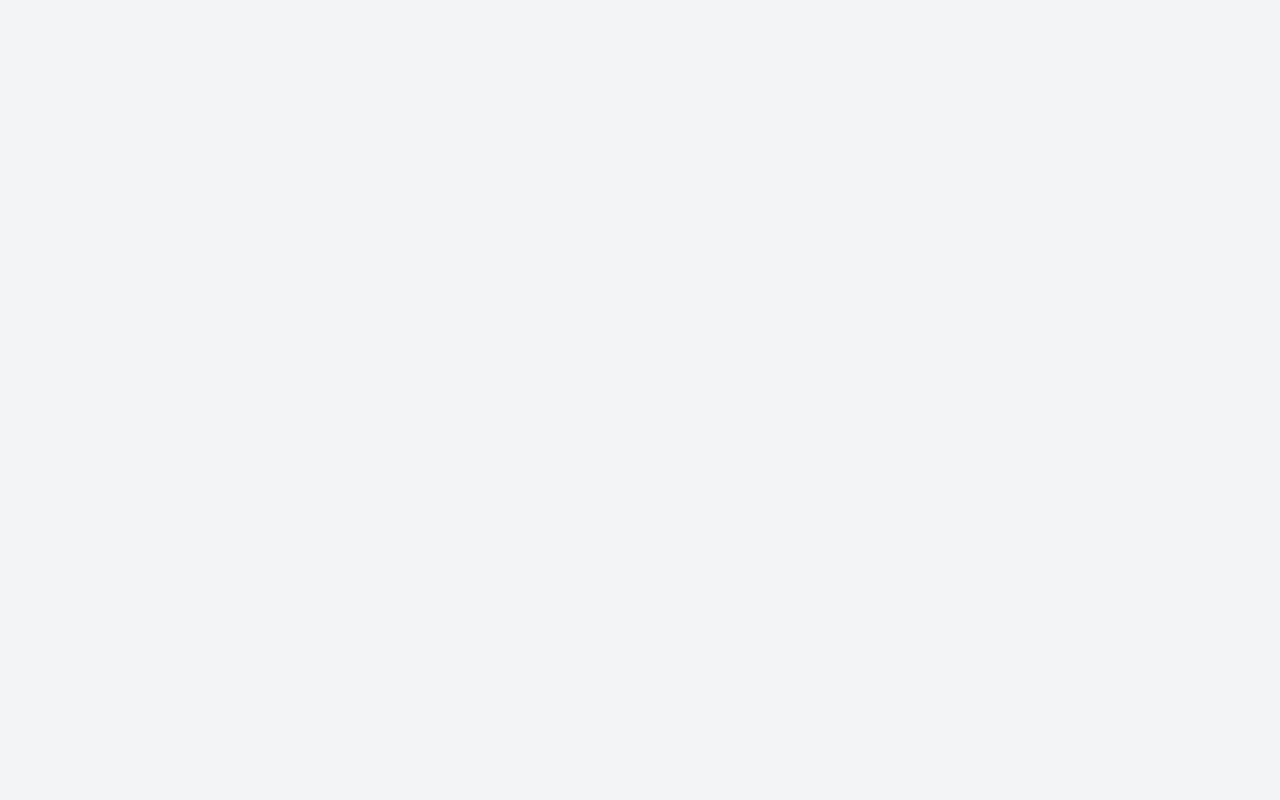
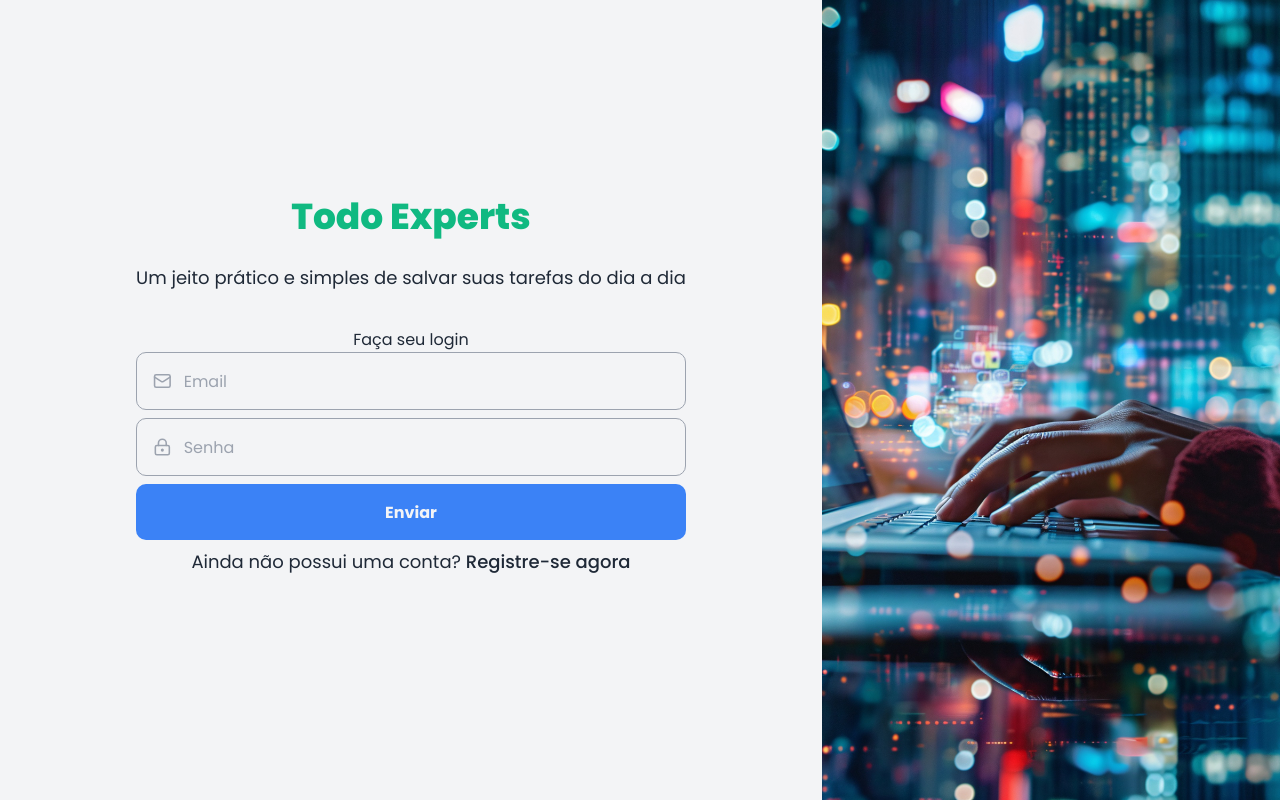
Before and after one commit to Ivan-Leonardi/app_todo_list_react, a React (Vite) app: page / in a window 1280 px wide. Before the commit this address had no page. Built offline with nearby package versions, Linux system fonts and the light colour scheme.

Commit message:
feat: add hook ContextApi and created hook auth.jsx

```diff
--- /dev/null
+++ b/src/hooks/auth.jsx
@@ -0,0 +1,69 @@
+import { createContext, useContext, useState, useEffect } from "react";
+import { api } from "../services/api";
+
+export const AuthContext = createContext({});
+
+function AuthContextProvider({ children }) {
+  const [data, setData] = useState({});
+
+  async function loginUser({ email, password }) {
+    try {
+      const response = await api.post("/sessions", { email, password });
+      const { user, token } = response.data;
+
+      localStorage.setItem("@todoexperts:user", JSON.stringify(user));
+      localStorage.setItem("@todoexoerts:token", token);
+
+      api.defaults.headers.common["Authorization"] = `Bearer ${token}`;
+
+      setData({ user, token });
+    } catch (error) {
+      if (error.response) {
+        alert(error.response.data.message);
+      } else {
+        alert("Não foi possível entrar");
+      }
+    }
+  }
+
+  function logout() {
+    localStorage.removeItem("@todoexperts:token");
+    localStorage.removeItem("@todoexperts:user");
+
+    setData({});
+  }
+
+  useEffect(() => {
+    const token = localStorage.getItem("@todoexperts:token");
+    const user = localStorage.getItem("@todoexperts:user");
+
+    if (token && user) {
+      api.defaults.headers.common["Authorization"] = `Bearer ${token}`;
+
+      setData({
+        token,
+        user: JSON.parse(user),
+      });
+    }
+  }, []);
+
+  return (
+    <AuthContext.Provider
+      value={{
+        loginUser,
+        logout,
+        user: data.user,
+      }}
+    >
+      {children}
+    </AuthContext.Provider>
+  );
+}
+
+function useAuth() {
+  const context = useContext(AuthContext);
+
+  return context;
+}
+
+export { AuthContextProvider, useAuth };
--- a/src/main.jsx
+++ b/src/main.jsx
@@ -1,6 +1,7 @@
 import { StrictMode } from "react";
 import { createRoot } from "react-dom/client";
 import { ThemeProvider } from "styled-components";
+import { AuthContextProvider } from "./hooks/auth";
 import GlobalStyles from "./styles/global";
 import theme from "./styles/theme";
 import { Routes } from "./routes/index.jsx";
@@ -9,7 +10,9 @@ createRoot(document.getElementById("root")).render(
   <StrictMode>
     <ThemeProvider theme={theme}>
       <GlobalStyles />
-      <Routes />
+      <AuthContextProvider>
+        <Routes />
+      </AuthContextProvider>
     </ThemeProvider>
   </StrictMode>
 );
--- /dev/null
+++ b/src/pages/Home/index.jsx
@@ -0,0 +1,5 @@
+export function Home() {
+    return (
+        <h1>Hello Word</h1>
+    )
+}
--- /dev/null
+++ b/src/pages/Login/index.jsx
@@ -0,0 +1,39 @@
+import { Container, Form, BackgroundIMG2 } from "./styles";
+import { Input } from "../../components/Input";
+import { Button } from "../../components/Button";
+import { Mail, LockKeyhole } from "lucide-react";
+import { Link } from "react-router-dom";
+
+export function Login() {
+    return (
+        <Container>
+        <Form>
+          <h1>
+           <span>Todo Experts</span>
+          </h1>
+          <p>Um jeito prático e simples de salvar suas tarefas do dia a dia</p>
+          <span>Faça seu login</span>
+
+          <Input
+            placeholder="Email"
+            type="text"
+            icon={Mail}
+            onChange={(e) => setEmail(e.target.value)}
+          />
+          <Input
+            placeholder="Senha"
+            type="password"
+            icon={LockKeyhole}
+            onChange={(e) => setPassword(e.target.value)}
+          />
+
+          <Button title="Enviar" />
+
+          <p>
+            Ainda não possui uma conta? <Link to={"/register"}>Registre-se agora</Link>
+          </p>
+        </Form>
+        <BackgroundIMG2 />
+      </Container>
+    )
+}
--- /dev/null
+++ b/src/pages/Login/styles.js
@@ -0,0 +1,47 @@
+import styled from "styled-components";
+import backgroundIMG2  from "../../assets/2151252471.jpg";
+
+export const Container = styled.div`
+  height: 100vh;
+  display: flex;
+`;
+
+export const Form = styled.form`
+  padding: 0 136px;
+  display: flex;
+  flex-direction: column;
+  justify-content: center;
+  align-items: center;
+  text-align: center;
+
+  > h1 {
+    font-size: 36px;
+    color: ${({theme}) => theme.COLORS.GRAY_DARK};
+    margin-bottom: 12px;
+
+    > span {
+        color: ${({theme}) => theme.COLORS.GREEN };
+        font-weight: 800;
+    }
+  }
+
+  > p {
+    font-size: 18px;
+    font-weight: 400;
+    color: ${({theme}) => theme.COLORS.GRAY_DARK};
+    margin: 8px 0px 36px;
+
+    > a {
+    color: ${({theme}) => theme.COLORS.GRAY_DARK};
+    font-weight: 500;
+  }
+  }
+
+
+`;
+
+export const BackgroundIMG2 = styled.div`
+  flex: 1;
+  background: url(${backgroundIMG2}) no-repeat center center;
+  background-size: cover;
+`;
--- a/src/routes/auth.routes.jsx
+++ b/src/routes/auth.routes.jsx
@@ -1,10 +1,12 @@
 import { Routes, Route } from 'react-router-dom';
 import { Register } from '../pages/Register';
+import { Login } from '../pages/Login';
 
 export function AuthRoutes() {
     return (
         <Routes>
             <Route path='/register' element={<Register />}/>
+            <Route path='/' element={<Login />}/>
         </Routes>
     )
 }
--- a/src/routes/dashboard.routes.jsx
+++ b/src/routes/dashboard.routes.jsx
@@ -0,0 +1,12 @@
+import { Routes, Route } from "react-router-dom";
+
+import { Home } from "../pages/Home";
+
+export function Dashboard() {
+    return (
+        <Routes>
+            <Route path='/dashboard' element={<Home />}/>
+        </Routes>
+
+    )
+}
--- a/src/routes/index.jsx
+++ b/src/routes/index.jsx
@@ -1,10 +1,12 @@
 import { BrowserRouter } from "react-router-dom";
 import { AuthRoutes } from "./auth.routes";
+import { Dashboard } from "./dashboard.routes";
 
 export function Routes() {
     return  (
         <BrowserRouter>
         <AuthRoutes />
+        <Dashboard />
         </BrowserRouter>
     )
 }
```
Also changed, not shown: src/assets/2151252471.jpg (added).
